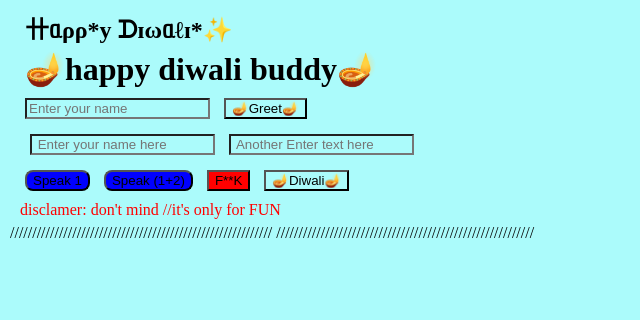
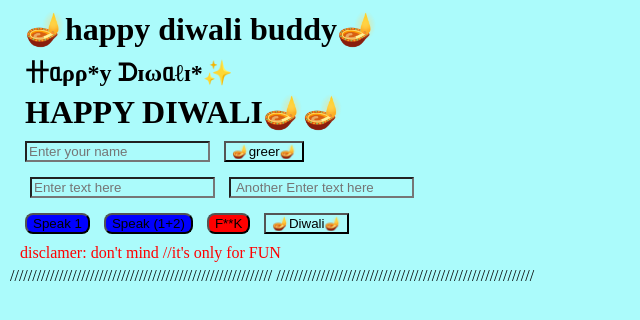
Before and after one commit to prabhanjan-polai/text-to-spoke, a plain HTML site: page index.html in a window 1280 px wide. Both pictures are taken after a click on the button "🪔Diwali🪔". Shown: the whole page, without its empty margins (0-640 px from the left). Drawn offline with Linux system fonts and the light colour scheme.

Commit message:
Update index.html
FULL UPDATE

```diff
--- a/index.html
+++ b/index.html
@@ -14,34 +14,36 @@
 
 
    <div id="contener">
-   <h2 >卄ᥲρρ*y ᗪɪωᥲℓɪ*✨</h2>
+
     <h1 >🪔happy diwali buddy🪔 </h1>
-       <h1 id="greeting"></h1>
+    <h2 text-aling: center;>卄ᥲρρ*y ᗪɪωᥲℓɪ*✨</h2>
+    <h1 id="greeting"></h1>
     <input type="text" id="nameInput" placeholder="Enter your name">
-    <button onclick="displayGreeting()">🪔Greet🪔 </button>
+    <button onclick="displayGreeting()">🪔greer🪔</button>
+
 
 
     <div id="inputcontener">
-    <input type="text" id="inputBox" placeholder=" Enter your name here">
+    <input type="text" id="inputBox" placeholder="Enter text here">
     <input type="text" id="inputBoxtwo" placeholder=" Another Enter text here">
     </div>
 
    <div id="BUTTONCONTENER"></div>
-    <button onclick="speakInput()" id="speak1" class="button">Speak 1</button>
+    <button onclick="speakInput()" id="speak1"  class="button">Speak 1</button>
 
     <!--<button onclick="speakInput2()">Speak 2</button>
        -->
 
-    <button onclick="speakInput()+speakInput2()" id="speak2"  class="button">Speak (1+2)</button>
+    <button onclick="speakInput()+speakInput2()" id="speak2" class="button">Speak (1+2)</button>
 
     <button onclick="fuck()"  id="fuck">F**K</button>
-        <button onclick="diwali()+displayGreeting() "  id="diwali">🪔Diwali🪔</button>
+     <button onclick="diwali()+displayGreeting() "  id="diwali">🪔Diwali🪔</button>
    </div>
 </div>
 
 </div>
 <footer>
-    <P id="dis"> disclamer: don't mind //it's only for FUN </P>
+    <P id="dis"> disclamer:  don't mind //it's only for FUN </P>
 
 </footer>
 </div>
@@ -67,15 +69,22 @@
         var utterance = new SpeechSynthesisUtterance(input+`fuck you`);
         window.speechSynthesis.speak(utterance);
     }
+     function diwali(){var input= document.getElementById("inputBox").value;
+        var utterance = new SpeechSynthesisUtterance(input+`happy diwali buddy`);
+        window.speechSynthesis.speak(utterance);
 
-    function displayGreeting() {
-            var name = document.getElementById('nameInput').value;
-            document.getElementById('greeting').innerText =`HAPPY DIBALI`+ name;
-        }
-    function greet(){var input= document.getElementById("inputBox").value;
+     }
+     function greet(){var input= document.getElementById("inputBox").value;
                       console.log(varinput);
                       heading= document.querySelector('#greet');
-                      heading.innertext= 'happy dibaly'+`🪔`+ name+`🪔`;
+                      heading.innertext= input +'happy dibaly';
+
+     }
+
+     function displayGreeting() {
+            var name = document.getElementById('nameInput').value;
+            document.getElementById('greeting').innerText = 'HAPPY DIWALI' +`🪔` + name + '🪔';
+        }
 
 </script>
 
@@ -104,6 +113,14 @@
      }
 
 
+       #speak1{
+             background-color: blue;
+             border-radius: 8px;
+       }
+       #speak2{
+             background-color: blue;
+             border-radius: 8px;
+       }
 
 
      #dis{    color: red;
@@ -112,16 +129,10 @@
 
     #fuck{
             background-color: red;
+            border-radius: 8px;
 
     }
-     #speak1{
-             background-color: blue;
-             border-radius: 8px;
-       }
-       #speak2{
-             background-color: blue;
-             border-radius: 8px;
-       }
+
 
 </style>
 //////////////////////////////////////////////////////////
```
